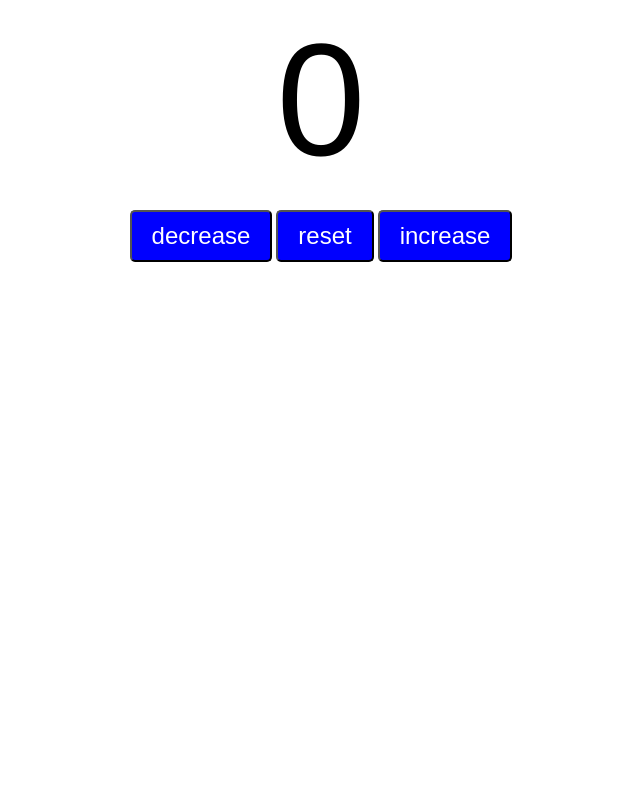
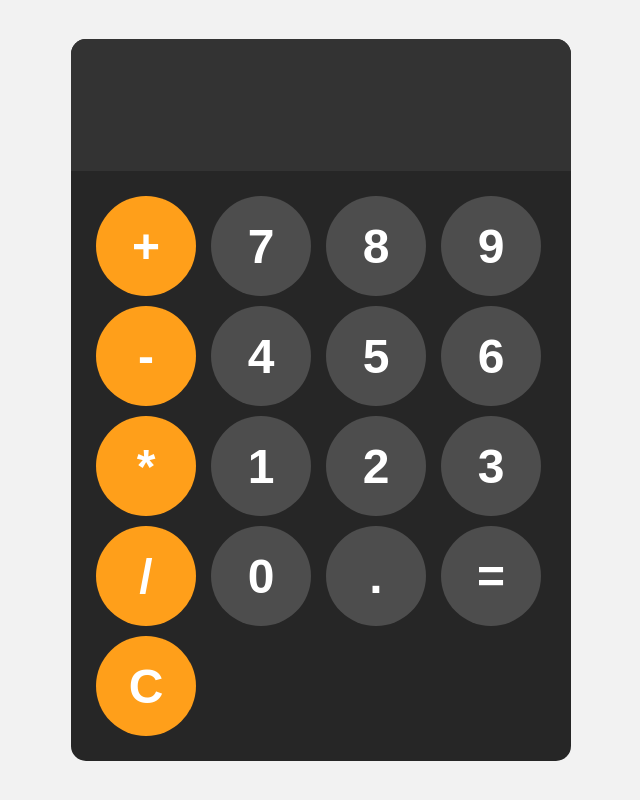
Before and after one commit to henrisiimsalu/JavaScript, a plain HTML site: page index.html in a window 1280 px wide. Shown: the whole page, without its empty margins (319-959 px from the left). Drawn offline with Linux system fonts and the light colour scheme.

Commit message:
kalkulaator

```diff
--- a/index.html
+++ b/index.html
@@ -3,17 +3,33 @@
 <head>
    <meta charset="UTF-8">
    <meta name="viewpoert" content="width=device-width, initial-scale=1.0">
-   <title>My website</title>
+   <title>Document</title>
    <link rel="stylesheet" href="style.css">
 </head>
 <body>
-    <label id="countLabel">0</label><br>
-    <div id="btnContainer">
-    <button id="decreaseBtn" class="buttons">decrease</button>
-    <button id="resetBtn" class="buttons">reset</button>
-    <button id="increaseBtn" class="buttons">increase</button>
-</div>
+    <div id="calculator">
+        <input id="display" readonly>
+        <div id="keys">
+            <button onclick="appendToDisplay('+')" class="operator-btn">+</button>
+            <button onclick="appendToDisplay('7')">7</button>
+            <button onclick="appendToDisplay('8')">8</button>
+            <button onclick="appendToDisplay('9')">9</button>
+            <button onclick="appendToDisplay('-')"class="operator-btn">-</button>
+            <button onclick="appendToDisplay('4')">4</button>
+            <button onclick="appendToDisplay('5')">5</button>
+            <button onclick="appendToDisplay('6')">6</button>
+            <button onclick="appendToDisplay('*')"class="operator-btn">*</button>
+            <button onclick="appendToDisplay('1')">1</button>
+            <button onclick="appendToDisplay('2')">2</button>
+            <button onclick="appendToDisplay('3')">3</button>
+            <button onclick="appendToDisplay('/')"class="operator-btn">/</button>
+            <button onclick="appendToDisplay('0')">0</button>
+            <button onclick="appendToDisplay('.')">.</button>
+            <button onclick="calculate()">=</button>
+            <button onclick="clearDisplay()"class="operator-btn">C</button>
 
+        </div>
+    </div>
       <script src="index.js"></script>
 </body>
 </html>
--- a/index.js
+++ b/index.js
@@ -1,20 +1,20 @@
-// COUNTER PROGRAM
+//CALCULATOR
 
-const decreaseBtn = document.getElementById("decreaseBtn");
-const resetBtn = document.getElementById("resetBtn");
-const incereaseBtn = document.getElementById("increaseBtn");
-const countLabel = document.getElementById ("countLabel");
-let count = 0;
+const display = document.getElementById("display");
 
-incereaseBtn.onclick = function(){
-    count++;
-    countLabel.textContent = count;
+function appendToDisplay(input){
+    display.value += input;
 }
-decreaseBtn.onclick = function(){
-    count--;
-    countLabel.textContent = count
+
+function clearDisplay(){
+    display.value = "";
 }
-resetBtn.onclick = function(){
-    count = 0;
-    countLabel.textContent = count;
+
+function calculate(){
+    try{
+        display.value = eval(display.value);
+    }
+    catch(error){
+        display.value ="Error"
+    }
 }
--- a/style.css
+++ b/style.css
@@ -1,21 +1,56 @@
-#countLabel {
-    display:block;
-    text-align: center;
-    font-size: 10em;
-    font-family: Helvetica;
+body{
+    margin: 0;
+    display: flex;
+    justify-content: center;
+    align-items: center;
+    height: 100vh;
+    background-color: hsl(0, 0%, 95%);
 }
-#btnContainer{
-    text-align: center;
+#calculator{
+    font-family: Arial, sans-serif;
+    background-color: hsl(0, 0%, 15%);
+    border-radius: 15px;
+    max-width: 500px;
+    overflow: hidden;
 }
-.buttons{
-    padding: 10px 20px;
-    font-size: 1.5em;
+#display{
+    width: 100%;
+    padding: 20px;
+    font-size: 5rem;
+    text-align: left;
+    border: none;
+    background-color: hsl(0, 0%, 20%);
     color: white;
-    background-color: blue;
-    border-radius: 5px;
+}
+#keys{
+    display: grid;
+    grid-template-columns: repeat(4, 1fr);
+    gap: 10px;
+    padding: 25px;
+}
+button{
+    width: 100px;
+    height: 100px;
+    border-radius: 50px;
+    border: none;
+    background-color: hsl(0, 0%, 30%);
+    color: white;
+    font-size: 3rem;
+    font-weight: bold;
     cursor: pointer;
-    transition: background-color 0.25
 }
-.buttons:hover{
-    background-color: rgb(51, 203, 61);
+button:hover{
+    background-color: hsl(0, 0%, 40%);
 }
+button:hover{
+    background-color: hsl(0, 0%, 50%);
+}
+.operator-btn{
+    background-color: hsl(35, 100%, 55%);
+}
+operator-btn:hover{
+    background-color: hsl(35, 100%, 65%);
+}
+operator-btn:active{
+    background-color: hsl(35, 100%, 75%);
+}
```
